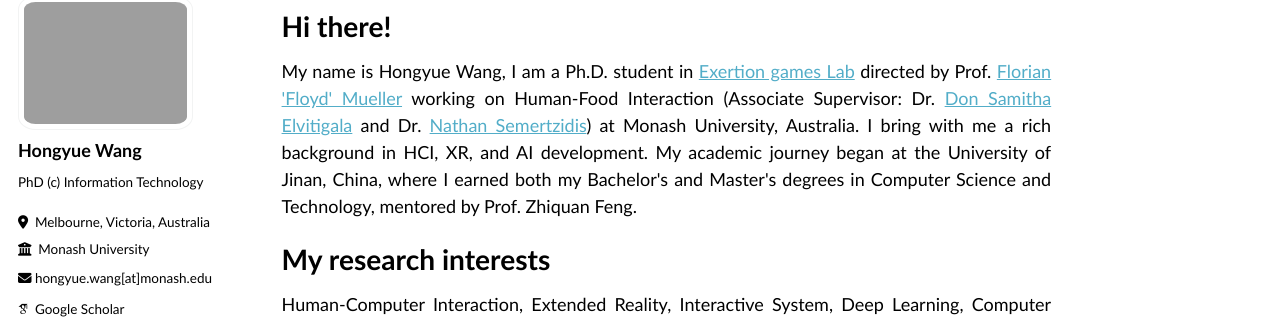
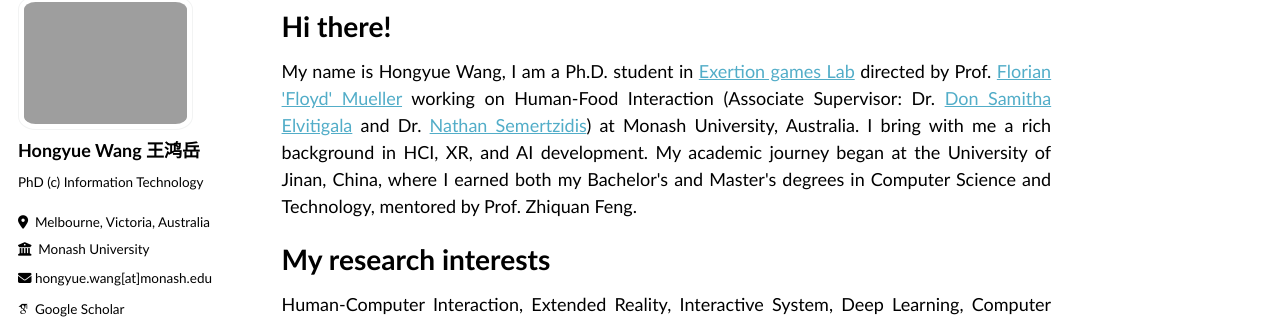
Before and after one commit to hongyue-howard-wang/hongyue-howard-wang.github.io, a Jekyll site: the page built from _pages/about.md, in a window 1280 px wide. Shown: the part 110-432 px from the top of the page. Built offline with Jekyll 4.4.1, drawn with Linux system fonts in a browser that asks for light colours; nearby versions of some CDN libraries; some web fonts are replaced.

Commit message:
Update _config.yml

```diff
--- a/_config.yml
+++ b/_config.yml
@@ -22,7 +22,7 @@ repository               : "academicpages/academicpages.github.io"
 author:
   # Biographic information
   avatar           : "Photo.png"
-  name             : "Hongyue Wang"
+  name             : "Hongyue Wang 王鸿岳"
   pronouns         :
   bio              : "PhD (c) Information Technology"
   location         : "Melbourne, Victoria, Australia"
```
